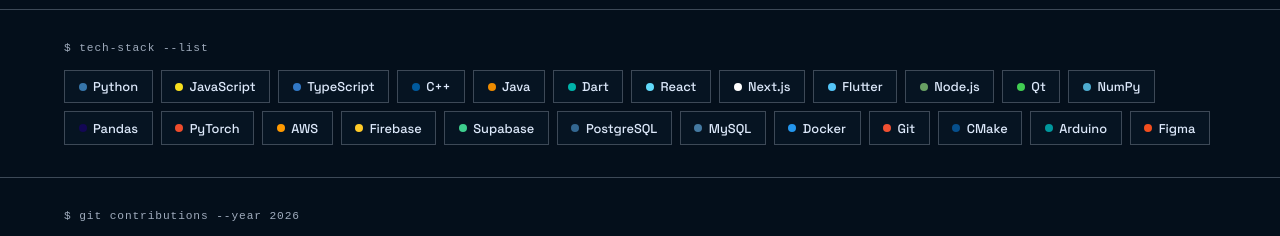
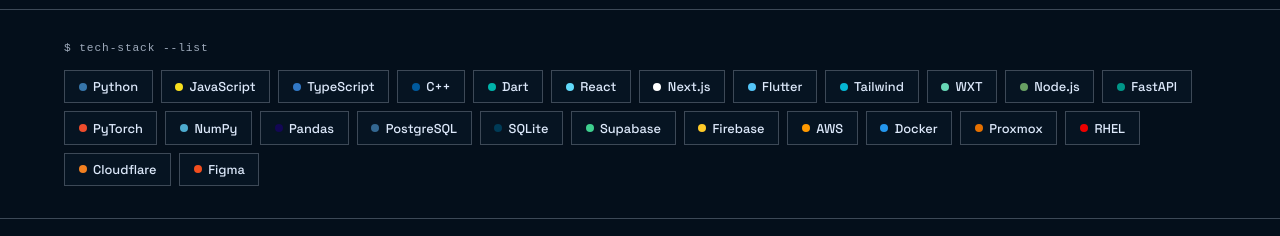
Before and after one commit to uno21858/ClaseWeb, a React (Vite) app: page /home in a window 1280 px wide. Shown: the part 820-1056 px from the top of the page. Built offline with nearby package versions, Linux system fonts and the light colour scheme.

Commit message:
update proyects, and tech

```diff
--- a/src/components/TechStack.jsx
+++ b/src/components/TechStack.jsx
@@ -6,25 +6,26 @@
     { name: 'JavaScript',  color: '#f7df1e' },
     { name: 'TypeScript',  color: '#3178c6' },
     { name: 'C++',         color: '#00599c' },
-    { name: 'Java',        color: '#ed8b00' },
     { name: 'Dart',        color: '#00b4ab' },
     { name: 'React',       color: '#61dafb' },
     { name: 'Next.js',     color: '#ffffff' },
     { name: 'Flutter',     color: '#54c5f8' },
+    { name: 'Tailwind',    color: '#06b6d4' },
+    { name: 'WXT',         color: '#67d7b6' },
     { name: 'Node.js',     color: '#68a063' },
-    { name: 'Qt',          color: '#41cd52' },
+    { name: 'FastAPI',     color: '#009688' },
+    { name: 'PyTorch',     color: '#ee4c2c' },
     { name: 'NumPy',       color: '#4dabcf' },
     { name: 'Pandas',      color: '#130754' },
-    { name: 'PyTorch',     color: '#ee4c2c' },
+    { name: 'PostgreSQL',  color: '#336791' },
+    { name: 'SQLite',      color: '#003b57' },
+    { name: 'Supabase',    color: '#3ecf8e' },
+    { name: 'Firebase',    color: '#ffca28' },
     { name: 'AWS',         color: '#ff9900' },
-    { name: 'Firebase',    color: '#ffca28' },
-    { name: 'Supabase',    color: '#3ecf8e' },
-    { name: 'PostgreSQL',  color: '#336791' },
-    { name: 'MySQL',       color: '#4479a1' },
     { name: 'Docker',      color: '#2496ed' },
-    { name: 'Git',         color: '#f05032' },
-    { name: 'CMake',       color: '#064f8c' },
-    { name: 'Arduino',     color: '#00979d' },
+    { name: 'Proxmox',     color: '#e57000' },
+    { name: 'RHEL',        color: '#ee0000' },
+    { name: 'Cloudflare',  color: '#f38020' },
     { name: 'Figma',       color: '#f24e1e' },
 ];
 
--- a/src/pages/Projects.jsx
+++ b/src/pages/Projects.jsx
@@ -38,11 +38,11 @@
         id: '04',
         name: 'Hack2Dawn',
         subtitle: 'CTF Competition Infrastructure',
-        tags: ['Docker', 'GitHub Actions', 'CTFd', 'OSINT'],
-        description: 'CI/CD pipeline using GitHub Actions and Docker to provision CTFd infrastructure for an internal jeopardy-style CTF competition. Developed OSINT challenge labs including GitHub forensics and Google dorking exercises.',
+        tags: ['Docker', 'GitHub Actions', 'CTFd', 'OSINT', 'Cybersecurity'],
+        description: 'Self-hosted CTFd platform for PawnGuard\'s internal jeopardy-style CTF, sponsored by MLH, 330ohms, and Google Cloud. CI/CD deployment with GitHub Actions and Docker. Includes 2 custom OSINT challenges (GitHub commit forensics, search-engine reconnaissance).',
         badge: 'PAWNGUARD — ITESM',
         year: 'OCT. 2025',
-        github: 'https://github.com/uno21858',
+        github: 'https://hack.pawnguard.org',
         featured: false,
     },
     {
@@ -65,6 +65,39 @@
         badge: null,
         year: 'AUG. 2022',
         github: 'https://github.com/uno21858/FacturaDieselManager',
+        featured: false,
+    },
+    {
+        id: '07',
+        name: 'GatePredict',
+        subtitle: 'Airline Catering System with AI Vision (HackMTY 2025)',
+        tags: ['Flutter', 'FastAPI', 'PostgreSQL', 'Gemini Vision', 'SQLite'],
+        description: 'Backend role in a 4-person team building an offline-first airline catering system. Flutter app syncs flight plans from PostgreSQL pre-flight, operates offline with SQLite during flight, and syncs consumption back on landing. Uses Gemini Vision API for product recognition from photos.',
+        badge: null,
+        year: 'OCT. 2025',
+        github: 'https://github.com/PlekDev/gateGroup',
+        featured: false,
+    },
+    {
+        id: '08',
+        name: 'KueskiWidget',
+        subtitle: 'Browser Extension — Tec Challenge with Kueski',
+        tags: ['TypeScript', 'React', 'WXT', 'Supabase', 'Tailwind'],
+        description: 'Browser extension built with WXT framework, React, and TypeScript. Academic challenge for Kueski at Tec de Monterrey. Team project with pnpm workspaces and a 3NF Supabase backend.',
+        badge: null,
+        year: 'MAR. 2026',
+        github: 'https://github.com/PlekDev/KueskiWidget',
+        featured: false,
+    },
+    {
+        id: '09',
+        name: 'Home Lab',
+        subtitle: 'Self-Hosted Infrastructure',
+        tags: ['Proxmox', 'Docker', 'RHEL', 'NVIDIA CUDA', 'Cloudflare'],
+        description: 'Proxmox VE hypervisor with dual RTX 3060 passthrough on RHEL 10. Runs Ollama with Open WebUI for local LLMs, self-hosted Gitea, and JupyterLab with GPU. Services exposed via Cloudflare Tunnels under uno21things.dev, with Zero Trust Access on Proxmox admin.',
+        badge: null,
+        year: '2026',
+        github: '',
         featured: false,
     },
 ];
@@ -107,9 +140,11 @@
                                         <span key={tag} className="project-tag">{tag}</span>
                                     ))}
                                 </div>
+                                {projects[0].github && (
                                     <a href={projects[0].github} target="_blank" rel="noreferrer" className="project-link">
                                         View Source →
                                     </a>
+                                )}
                             </div>
                         </div>
                     </div>
@@ -139,9 +174,11 @@
                                         <span key={tag} className="project-tag">{tag}</span>
                                     ))}
                                 </div>
+                                {p.github && (
                                     <a href={p.github} target="_blank" rel="noreferrer" className="project-link">
                                         View Source →
                                     </a>
+                                )}
                             </div>
                         </div>
                     ))}
```
Lines whose indentation alone changed are shown as unchanged.
